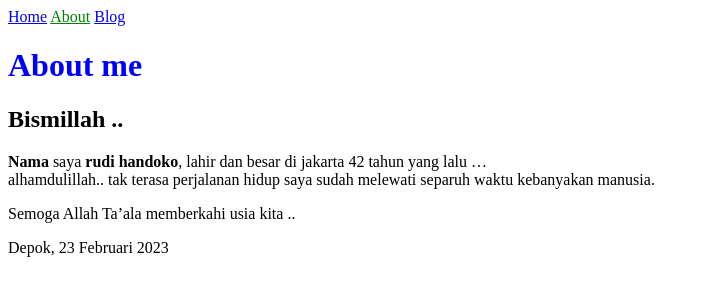
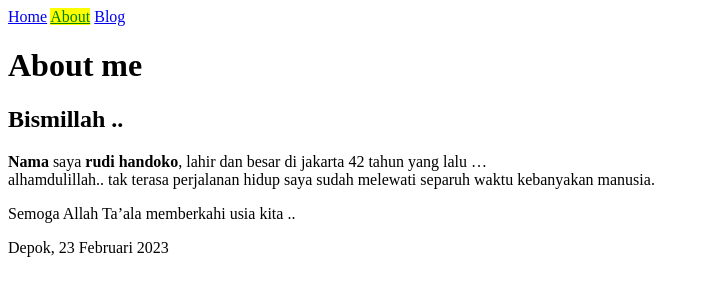
Before and after one commit to abdullahanon/abdullahanon.github.io, a Jekyll site: the page built from about.md, in a window 1280 px wide. Shown: the top 300 px of the page, without its empty margins (0-709 px from the left). Built offline with Jekyll 4.4.1, drawn with Linux system fonts in a browser that asks for light colours.

Commit message:
edit css

```diff
--- a/_sass/main.scss
+++ b/_sass/main.scss
@@ -1,7 +1,4 @@
-h1 {
-  color: blue;
+.current {
+    color: green;
+    background-color: yellow;
 }
-
-.current {
-  color: green;
-}
```
Also changed, not shown: 2 other files.
